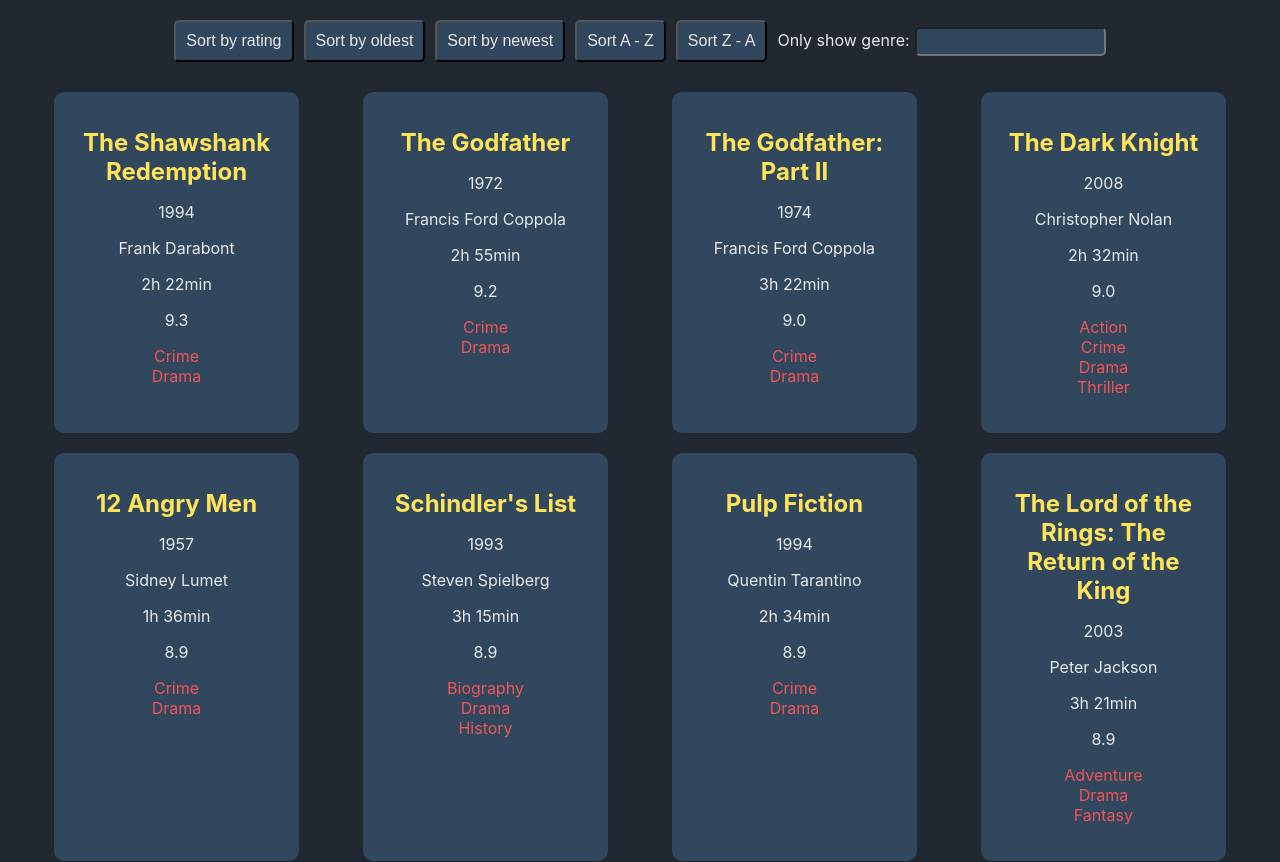
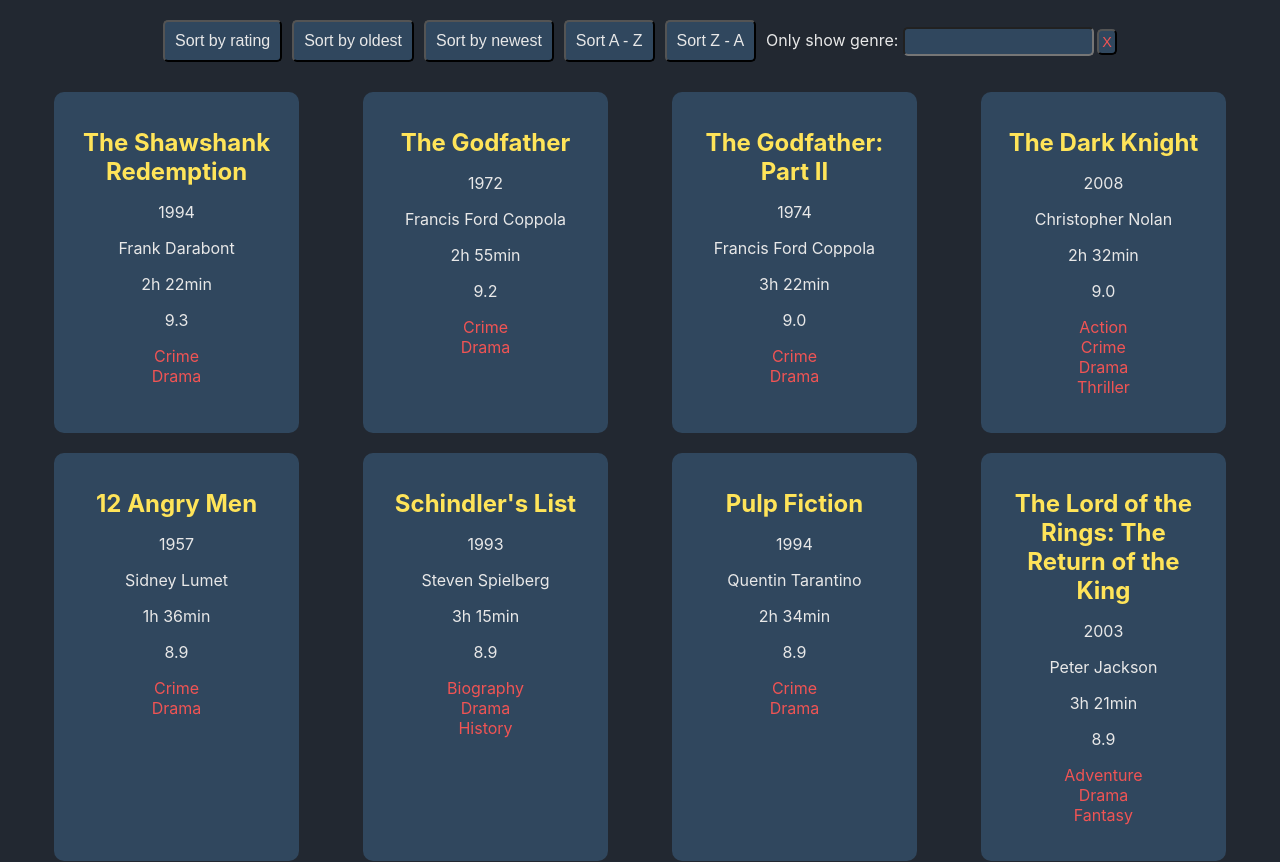
Before and after one commit to timsch3/ReactMoviesDatabaseExercise, a React (Create React App) app: page / in a window 1280 px wide. Shown: the top 862 px of the page. Built offline with nearby package versions, Linux system fonts and the light colour scheme.

Commit message:
added button to clear genre search field

```diff
--- a/src/App.css
+++ b/src/App.css
@@ -8,15 +8,13 @@
 .moviesListInputs {
   padding: 20px;
 }
-.moviesListInputs > button {
+.sortButton {
   padding: 10px;
+  margin-right: 10px;
   background-color: #30475E;
   color: #E8E8E8;
   border-radius: 5px;
   font-size: 1rem;
-}
-.moviesListInputs > button:not(last-of-type) {
-  margin-right: 10px;
 }
 .moviesListInputs > input {
   margin-left: 5px;
@@ -24,6 +22,15 @@
   border-radius: 5px;
   background-color: #30475E;
   color: #E8E8E8;
+}
+#clearGenreButton {
+  margin-left: 3px;
+  padding: 3px;
+  vertical-align: middle;
+  font-size: 0.9rem;
+  background-color: #30475E;
+  color: #F05454;
+  border-radius: 5px;
 }
 
 /* Movies list */
--- a/src/components/MoviesList.js
+++ b/src/components/MoviesList.js
@@ -39,16 +39,20 @@ class MoviesList extends React.Component {
         }
         this.setState({ genreInput: userInput })
     }
+    clearGenreInput = () => {
+        this.setState({ genreInput: '' })
+        this.setState({ moviesList: movies })
+    }
     render() {
         return (
             <div>
                 <div className='moviesListInputs'>
-                    <button onClick={this.sortByRating}>Sort by rating</button>
-                    <button onClick={this.sortByOldest}>Sort by oldest</button>
-                    <button onClick={this.sortByNewest}>Sort by newest</button>
-                    <button onClick={this.sortAZ}>Sort A - Z</button>
-                    <button onClick={this.sortZA}>Sort Z - A</button>
-                    Only show genre:<input type="text" value={this.state.genreInput} onChange={(event) => this.showGenre(event)} />
+                    <button onClick={this.sortByRating} className='sortButton'>Sort by rating</button>
+                    <button onClick={this.sortByOldest} className='sortButton'>Sort by oldest</button>
+                    <button onClick={this.sortByNewest} className='sortButton'>Sort by newest</button>
+                    <button onClick={this.sortAZ} className='sortButton'>Sort A - Z</button>
+                    <button onClick={this.sortZA} className='sortButton'>Sort Z - A</button>
+                    Only show genre:<input type="text" value={this.state.genreInput} onChange={(event) => this.showGenre(event)} /><button id='clearGenreButton' onClick={this.clearGenreInput}>X</button>
                 </div>
                 <div className='moviesListCards'>
                     {this.state.moviesList.map(e => <MovieCard key={e.title}
```
